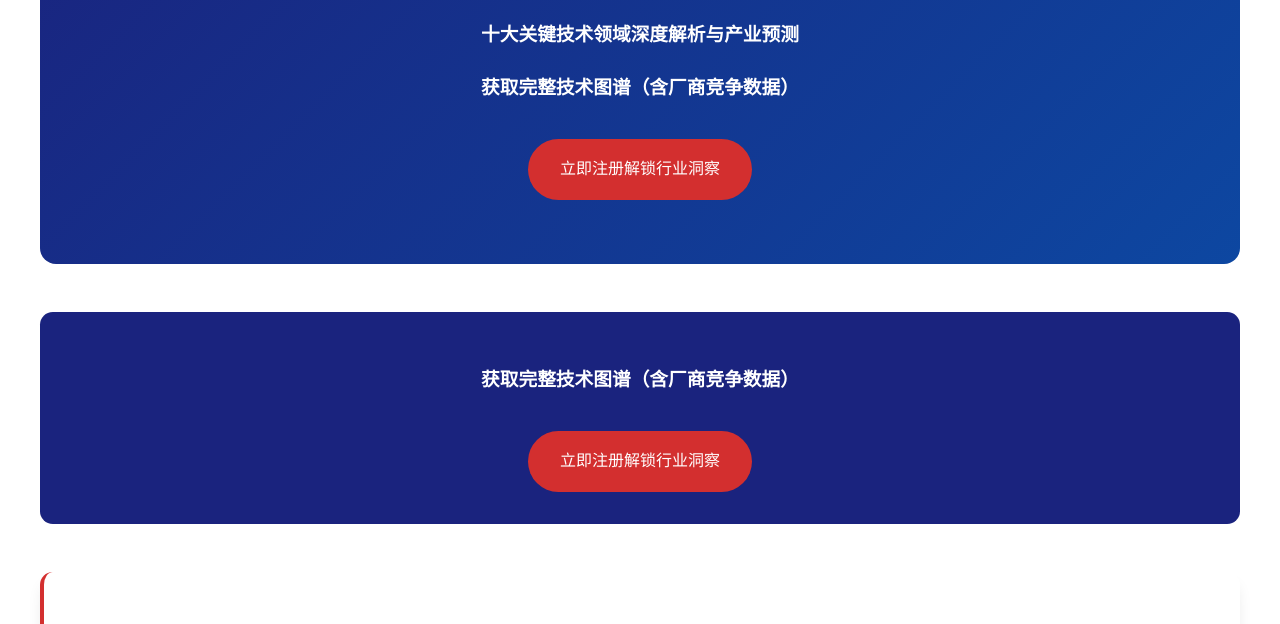
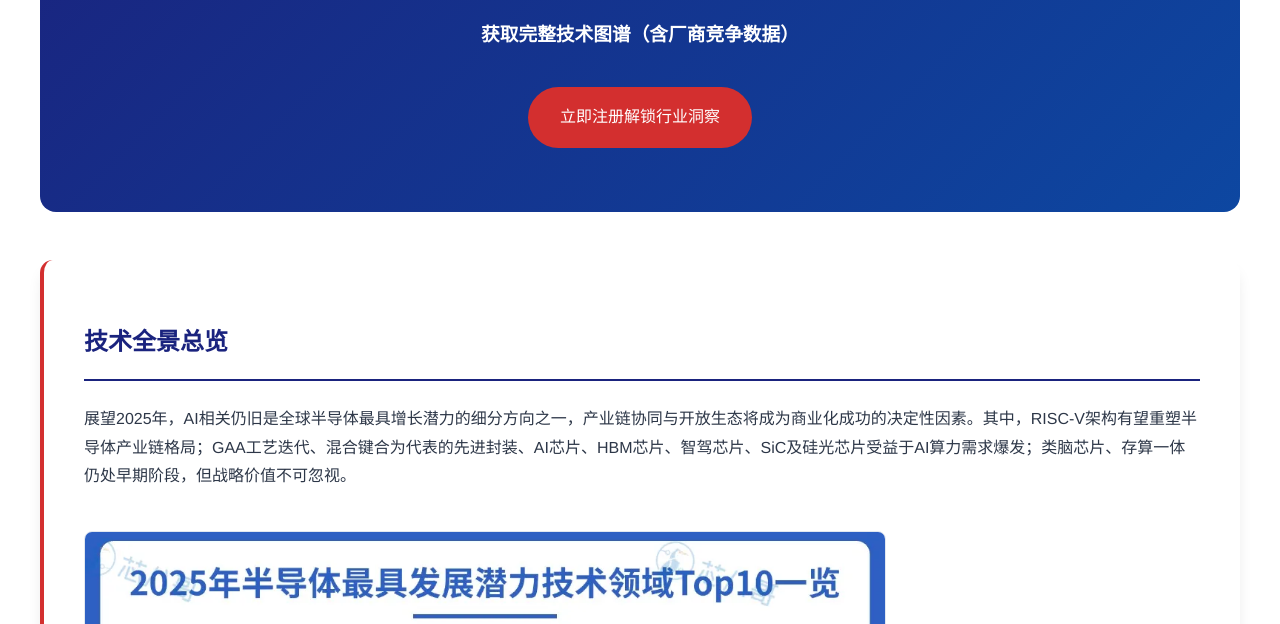
Before and after one commit to icchip/icchip.github.io, a plain HTML site: page index.html in a window 1280 px wide. Shown: the part 176-800 px from the top of the page. Drawn offline with Linux system fonts and the light colour scheme; a script that the page names is missing.

Commit message:
Update index.html

```diff
--- a/index.html
+++ b/index.html
@@ -77,22 +77,12 @@
 <body>
     <div class="header">
         <h1>2025年半导体最具发展潜力技术领域Top10进展报告</h1>
-        <h3>十大关键技术领域深度解析与产业预测</h3>
            <h3>获取完整技术图谱（含厂商竞争数据）</h3>
         <a href="https://passport.hqew.com/authenticationcenter/index"
            style="color:white; background:var(--accent-color); padding:1rem 2rem; border-radius:2rem; text-decoration:none; display:inline-block; margin-top:1rem;">
             立即注册解锁行业洞察
         </a>
     </div>
-    </div>
-
-    <!-- 注册引导 -->
-    <div class="regist-cta">
-        <h3>获取完整技术图谱（含厂商竞争数据）</h3>
-        <a href="https://passport.hqew.com/authenticationcenter/index"
-           style="color:white; background:var(--accent-color); padding:1rem 2rem; border-radius:2rem; text-decoration:none; display:inline-block; margin-top:1rem;">
-            立即注册解锁行业洞察
-        </a>
     </div>
 
     <!-- 技术概览图 -->
```
